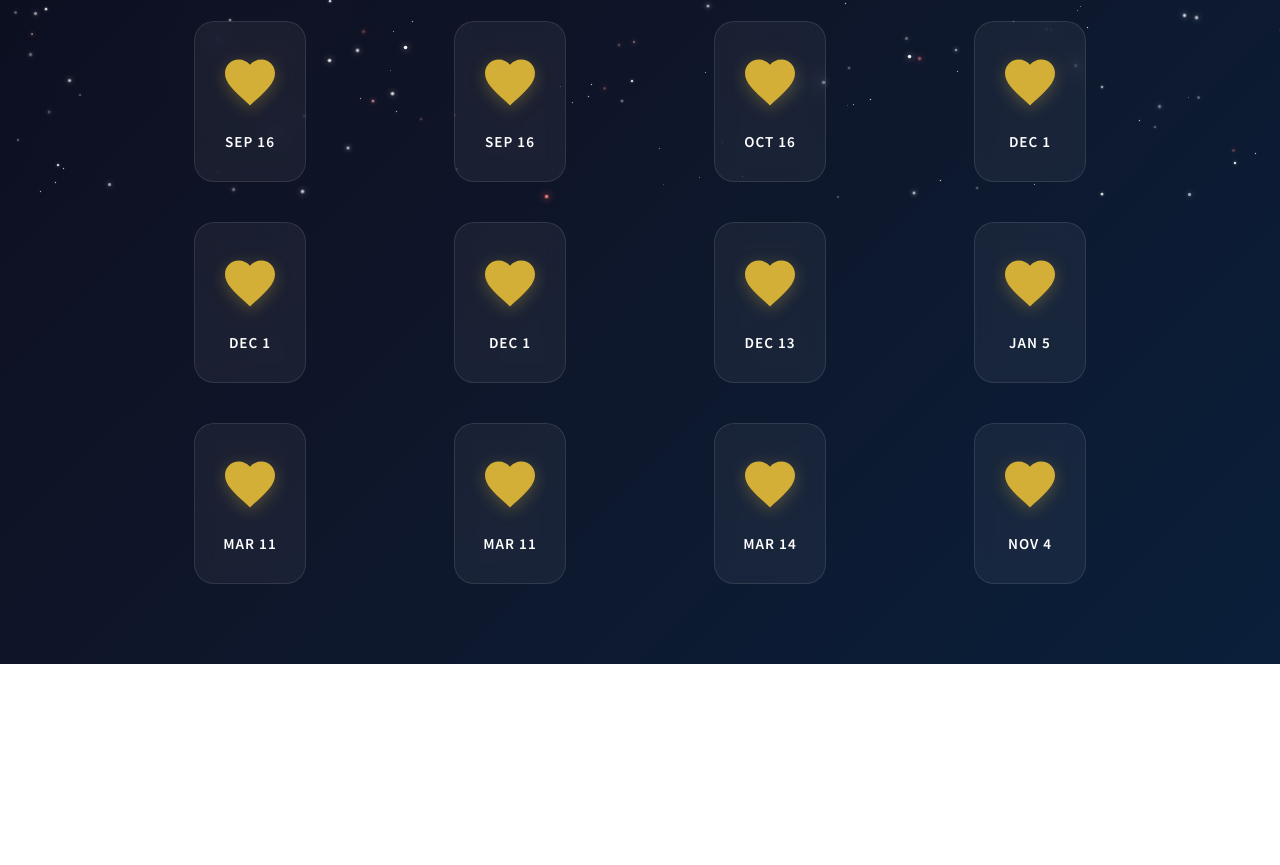
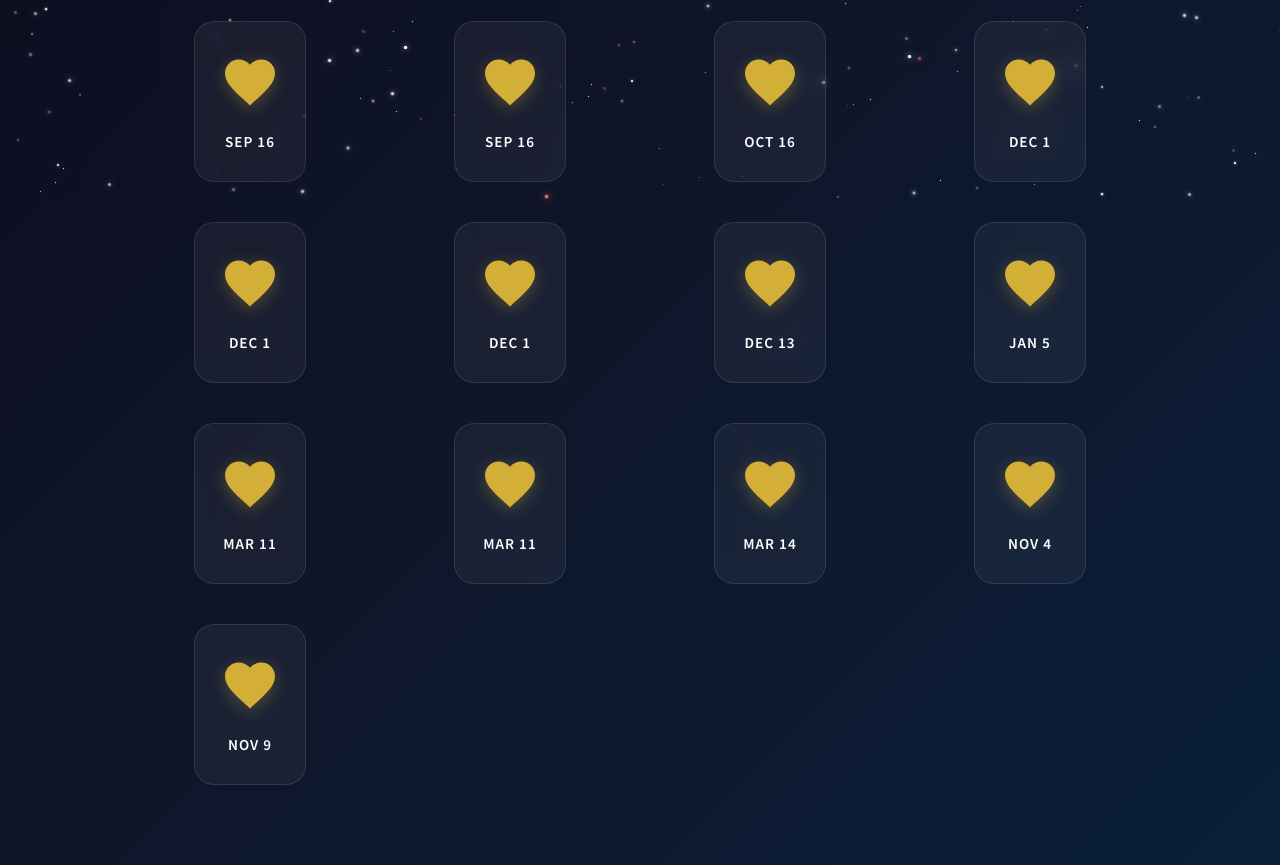
Before and after one commit to PhillipGomes/letters, a plain HTML site: page index.html in a window 1280 px wide. Shown: the part 603-1468 px from the top of the page. Before the commit the page ends 1267 px from the top, so only its background shows below. Drawn offline with nearby package versions, Linux system fonts and the light colour scheme; a web font is replaced by a local one.

Commit message:
Add files via upload

```diff
--- a/index.html
+++ b/index.html
@@ -801,6 +801,12 @@
                 date: "Wednesday, November 4, 2026",
                 shortDate: "Nov 4"
             },
+            {
+                id: 21,
+                text: "You left today, my love, and my heart already aches for you. I have never been this happy, and it's all because of you. I'll forever be grateful to this beautiful island for the story it now holds of you and me. Thank you, Lord, for the day she walked past me in that red two piece, wearing the most gorgeous, irresistible smile I've ever seen.",
+                date: "Monday, November 9, 2026",
+                shortDate: "Nov 9"
+            },
 
 
 
```
